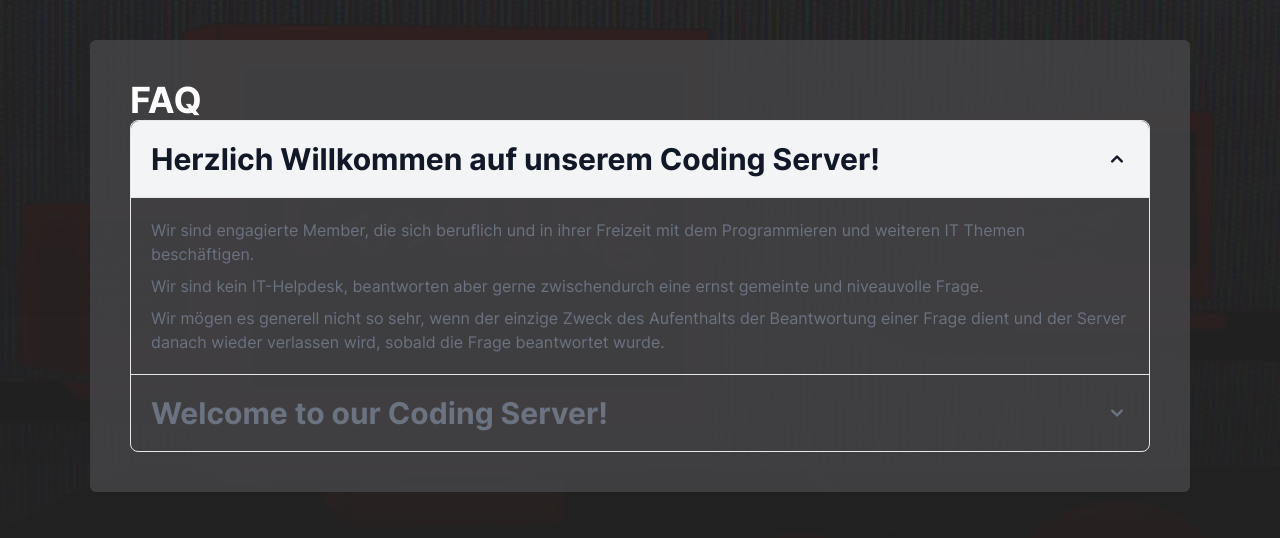
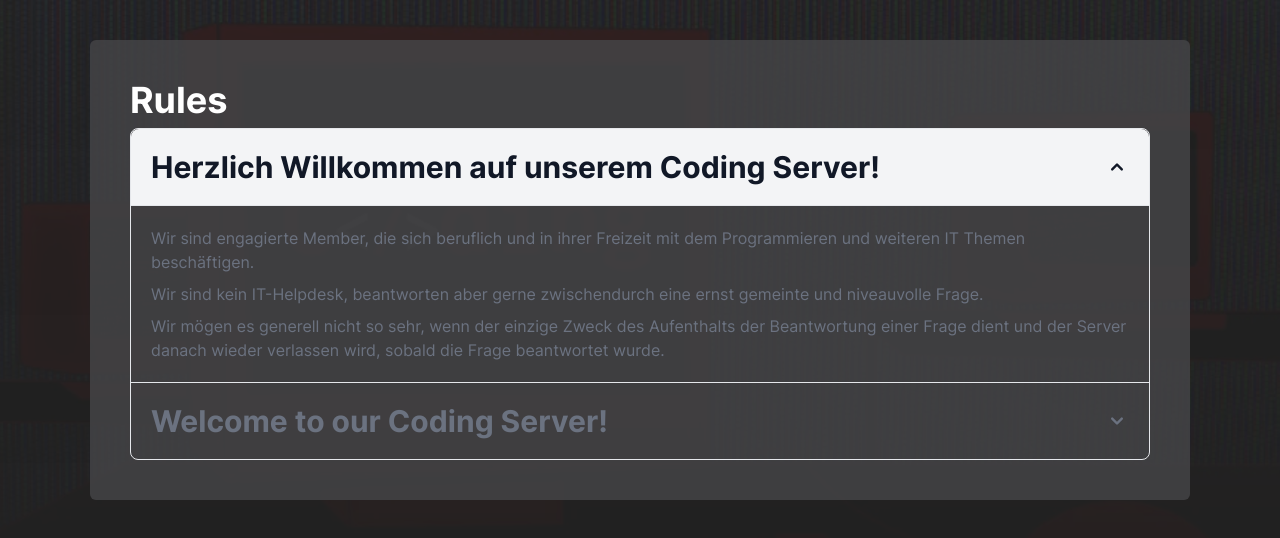
Before and after one commit to Superriot/coding.global-web, a Next.js app: page /rules in a window 1280 px wide. Shown: the top 538 px of the page. Built offline with nearby package versions, Linux system fonts and the light colour scheme.

Commit message:
fix: add padding

```diff
--- a/src/pages/faq.tsx
+++ b/src/pages/faq.tsx
@@ -14,7 +14,7 @@ export default function Faq() {
 
       <main>
         <section className='layout my-10 rounded-md bg-dark-light bg-opacity-80 p-10 text-white'>
-          <h1>FAQ</h1>
+          <h1 className='mb-2'>FAQ</h1>
           <Accordion>
             <Accordion.Panel>
               <Accordion.Title>What is Flowbite?</Accordion.Title>
--- a/src/pages/rules.tsx
+++ b/src/pages/rules.tsx
@@ -14,7 +14,7 @@ export default function Rules() {
 
       <main>
         <section className='layout my-10 rounded-md bg-dark-light bg-opacity-80 p-10 text-white'>
-          <h1>FAQ</h1>
+          <h1 className='mb-2'>Rules</h1>
           <Accordion>
             <Accordion.Panel>
               <Accordion.Title>
```
